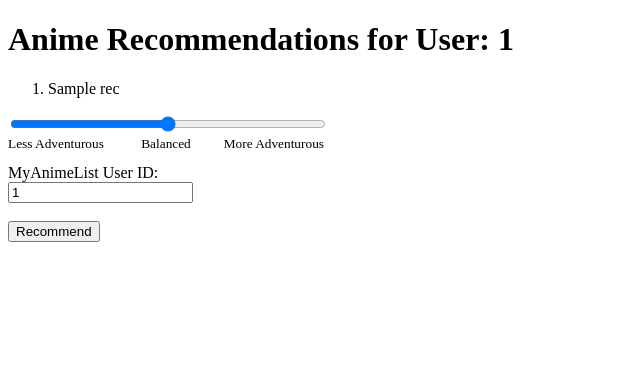
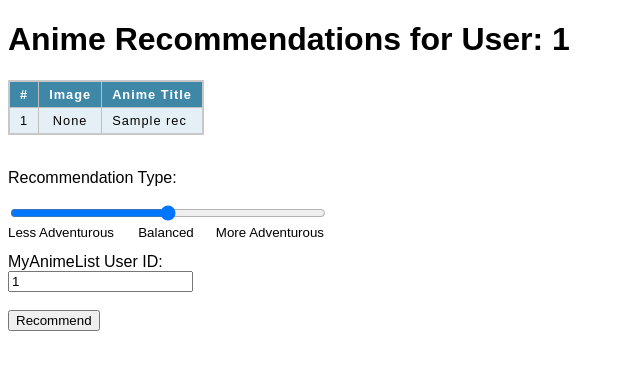
Before and after one commit to binh748/anime-recommender, a Python web app: template flask/templates/recommendation.html in a window 1280 px wide. Shown: the top 370 px of the page, without its empty margins (0-640 px from the left). Run offline with Jinja, Linux system fonts and the light colour scheme; the template is opened without the code that fills it: most values are stand-ins (such as "Sample title", 1, 10 or a date in 2020).

Commit message:
Done with first draft of Flask app

```diff
--- a/flask/app.py
+++ b/flask/app.py
@@ -20,6 +20,8 @@
                             user_anime_cosine_distances_collab, user_score_df,
                             user_anime_history_df, anime_titles,
                             collab_weight=float(adventurous_level))
+    # Need to create a list of dicts storing the anime_title and image_url
+    # and then pass list of dicts into render_template to display anime title and image
     return render_template('recommendation.html', recs=recs, user_id=user_id,
                            adventurous_level=adventurous_level)
 
--- a/flask/static/styles/main.css
+++ b/flask/static/styles/main.css
@@ -1,3 +1,7 @@
+html {
+  font-family: sans-serif;
+}
+
 #loading {
   margin: auto;
   width: 50%;
@@ -13,7 +17,9 @@
   width: 100%; /* Full-width of the outside container */
 }
 
-/* Took below code on positioning inline text from Stack Overflow */
+/* Took below code on positioning inline text from Stack Overflow:
+https://stackoverflow.com/questions/13694062/css-left-center-right-align-text-on-same-line */
+
 .same_line {
   height: 10px;
   position: relative;
@@ -40,3 +46,37 @@
   font-size: smaller;
   right: 0px;
 }
+
+/* Took below code on table styling from Mozilla:
+https://developer.mozilla.org/en-US/docs/Web/HTML/Element/tfoot */
+
+thead {
+    background-color: #3f87a6;
+    color: #fff;
+}
+
+tbody {
+    background-color: #e4f0f5;
+}
+
+table {
+    border-collapse: collapse;
+    border: 2px solid rgb(200, 200, 200);
+    letter-spacing: 1px;
+    font-family: sans-serif;
+    font-size: .8rem;
+}
+
+td,
+th {
+    border: 1px solid rgb(190, 190, 190);
+    padding: 5px 10px;
+}
+
+td {
+    text-align: center;
+}
+
+.anime_title {
+  text-align: left;
+}
--- a/flask/templates/index.html
+++ b/flask/templates/index.html
@@ -12,6 +12,7 @@
     <p>Looking for new anime to watch? Check out my recommender system!</p>
 
     <form action="" method="post">
+      <p>Recommendation Type:</p>
       <!-- Default CSS slider with a width customization defined in my stylesheet -->
       <div class="slidecontainer">
         <input id="rec_slider" name="adventurous_level" type="range" min="0" max="2" value="1" step="0.1" class="slider">
--- a/flask/templates/recommendation.html
+++ b/flask/templates/recommendation.html
@@ -10,13 +10,28 @@
   <body>
     <h1>Anime Recommendations for User: {{ user_id }}</h1>
 
-    <ol>
-    {% for rec in recs %}
-      <li>{{ rec }}</li>
-    {% endfor %}
-    </ol>
+    <table>
+      <thead>
+        <tr>
+          <th>#</th>
+          <th>Image</th>
+          <th class="anime_title">Anime Title</th>
+        </tr>
+      </thead>
+      {% for rec in recs %}
+      <tbody>
+        <tr>
+          <td>{{ loop.index0+1 }}</td>
+          <td>None</td>
+          <td class="anime_title">{{ rec }}</td>
+        </tr>
+      </tbody>
+      {% endfor %}
+    </table>
+    <br>
 
     <form action="" method="post">
+      <p>Recommendation Type:</p>
       <!-- Default CSS slider with a width customization defined in my stylesheet -->
       <div class="slidecontainer">
         <input id="rec_slider" name="adventurous_level" type="range" min="0" max="2" value={{adventurous_level}} step="0.1" class="slider">
```
Also changed, not shown: 1 other file.
